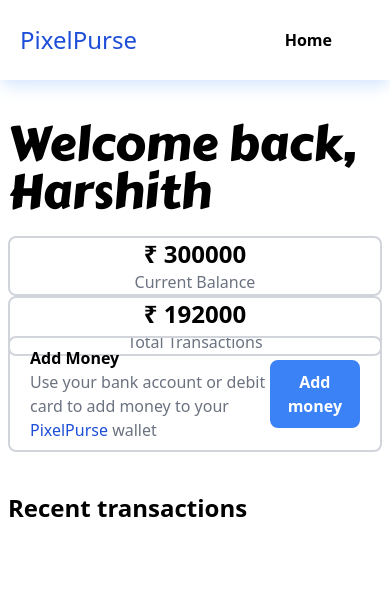
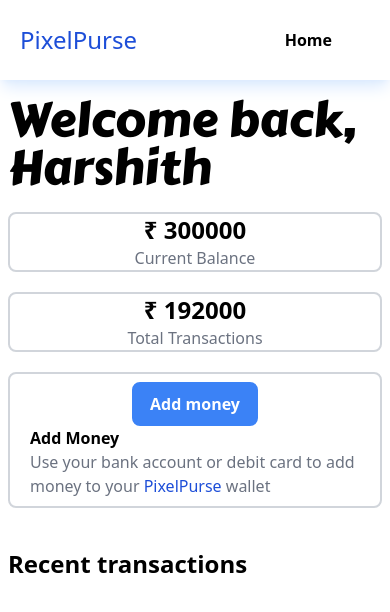
Before and after one commit to harshithm2508/PixelPurse, a React (Vite) app: page /dashboard in a window 390 px wide. Shown: the top 612 px of the page. Built offline with nearby package versions, Linux system fonts and the light colour scheme.

Commit message:
adjusting collapse of 'add money' on below sm

```diff
--- a/src/components/Transaction.tsx
+++ b/src/components/Transaction.tsx
@@ -17,7 +17,7 @@
                     <div className=" text-gray-400 text-sm font-semibold">{date}</div>
                 </div>
             </div>
-            {process == 'sent' ? <div className=" text-red-600 font-semibold"> <span>&#8377;</span> {amount}</div> : <div className=" text-green-500 font-semibold"> <span>&#8377;</span> {amount}</div>}
+            {process == 'sent' ? <div className=" text-red-600 text-center font-semibold"> <span>&#8377;</span> {amount}</div> : <div className=" text-green-500 text-center font-semibold"> <span>&#8377;</span> {amount}</div>}
         </div>
     )
 }
--- a/src/pages/Dashboard.tsx
+++ b/src/pages/Dashboard.tsx
@@ -18,10 +18,10 @@
         <div className=" h-screen-minus-20 flex flex-col items-start px-2 sm:px-10 md:px-16 lg:px-20 xl:px-30 2xl:px-40">
 
             {/* Greeting User */}
-            <div className=" mt-10 text-5xl text font-good">Welcome back, {first_name}</div>
+            <div className=" mt-4 sm:mt-10 text-5xl text font-good">Welcome back, {first_name}</div>
 
             {/* Total Transactions and Wallet balance */}
-            <div className=" mt-5 h-20 w-full flex flex-col sm:flex-row text-center">
+            <div className=" mt-5 h-20 w-full flex flex-col gap-5 sm:flex-row text-center">
                 {/* Wallet Balance  */}
                 <AmountDisplay amount={walletBal} description="Current Balance"/>
                 <AmountDisplay amount={totalTransactions} description="Total Transactions"/>
@@ -29,7 +29,7 @@
 
 
             {/* Add Money  */}
-            <div className=" mt-5 w-full border-2 border-gray-300 px-5 py-2 flex justify-between items-center rounded-lg">
+            <div className=" mt-20 sm:mt-5 w-full border-2 border-gray-300 px-5 py-2 flex flex-col-reverse sm:flex-row justify-between items-center rounded-lg">
                 <div>
                     <div className=" font-bold">Add Money</div>
                     <div className="text-base font-medium text-gray-500">Use your bank account or debit card to add money to your <span className="text-blue-700">PixelPurse</span> wallet</div>
```
